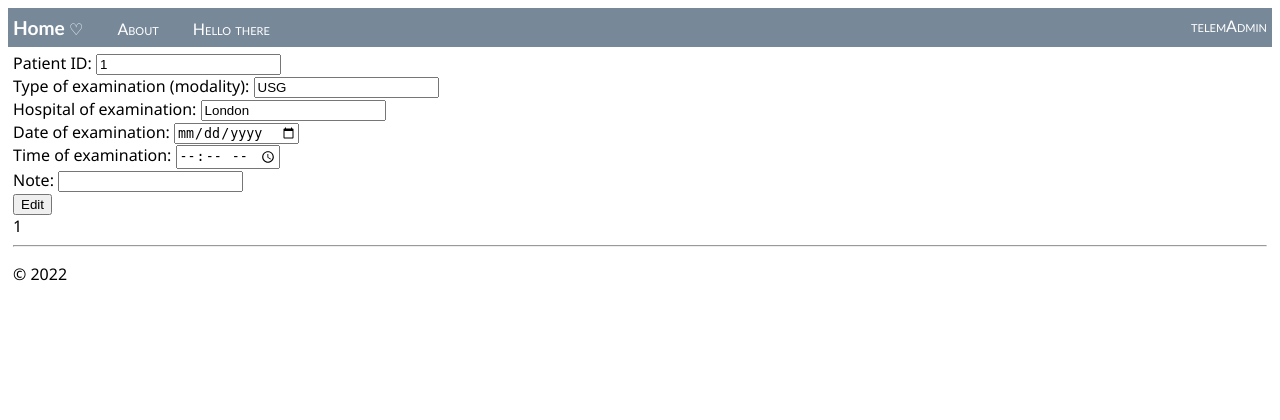
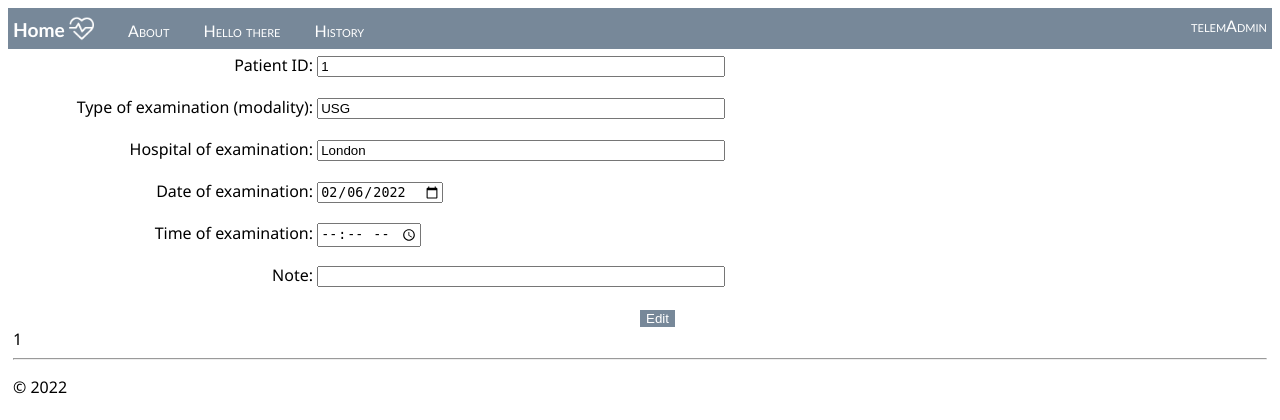
Before and after one commit to AnetaBn/Medical-Results-Portal, a Django app: page /wyniki/1/edit/2 in a window 1280 px wide. Shown: the top 420 px of the page. Run offline with Django 4.2, Linux system fonts and the light colour scheme; a user stored in the database is signed in; data comes from the database, SQL or seed files in the repository; both versions use the stored data as it was after the commit.

Commit message:
all utilities added

```diff
--- a/project_telem/settings.py
+++ b/project_telem/settings.py
@@ -126,7 +126,7 @@ USE_TZ = True
 # Static files (CSS, JavaScript, Images)
 # https://docs.djangoproject.com/en/4.1/howto/static-files/
 
-STATIC_URL = 'static/'
+STATIC_URL = 'wyniki/static/'
 
 # Default primary key field type
 # https://docs.djangoproject.com/en/4.1/ref/settings/#default-auto-field
--- a/static_collected/wyniki/site.css
+++ /dev/null
@@ -1,32 +0,0 @@
-.message {
-    font-weight: 600;
-    color: blue;
-}
-
-.navbar {
-    background-color: lightslategray;
-    font-size: 1em;
-    font-family: 'Trebuchet MS', 'Lucida Sans Unicode', 'Lucida Grande', 'Lucida Sans', Arial, sans-serif;
-    color: white;
-    padding: 8px 5px 8px 5px;
-}
-
-.navbar a {
-    text-decoration: none;
-    color: inherit;
-}
-
-.navbar-brand {
-    font-size: 1.2em;
-    font-weight: 600;
-}
-
-.navbar-item {
-    font-variant: small-caps;
-    margin-left: 30px;
-}
-
-.body-content {
-    padding: 5px;
-    font-family:'Segoe UI', Tahoma, Geneva, Verdana, sans-serif;
-}
--- a/wyniki/static/wyniki/site.css
+++ b/wyniki/static/wyniki/site.css
@@ -29,6 +29,12 @@
 .body-content {
     padding: 5px;
     font-family:'Segoe UI', Tahoma, Geneva, Verdana, sans-serif;
+}
+
+img{
+    width: 25px;
+    height: 25px;
+    vertical-align: bottom;
 }
 
 label {
--- a/wyniki/templates/wyniki/add_results.html
+++ b/wyniki/templates/wyniki/add_results.html
@@ -5,9 +5,7 @@ Add new result
 {% block content %}
         {% load static %}
         <link rel="stylesheet" type="text/css" href="{% static 'wyniki/site.css' %}" />
-    </head>
     <body>
-    <!-- <form action="/team_name_url/" method="post"> -->
     <form action="create_study" method="post">
         {% csrf_token %}
         <label for="patient_id">Patient ID: </label>
--- a/wyniki/templates/wyniki/edit_results.html
+++ b/wyniki/templates/wyniki/edit_results.html
@@ -5,9 +5,8 @@ Edit result
 {% block content %}
         {% load static %}
         <link rel="stylesheet" type="text/css" href="{% static 'wyniki/site.css' %}" />
-    </head>
     <body>
-    <form action="edit_study" method="post">
+    <form action="" method="post">
         {% csrf_token %}
         <label for="patient_id">Patient ID: </label>
         <input id="patient_id" type="text" name="patient_id" value={{ result.patient_id }} >
@@ -19,7 +18,7 @@ Edit result
         <input id="hospital" type="text" name="hospital" value={{ result.hospital }}>
         <br>
         <label for="date">Date of examination: </label>
-        <input id="date" type="date" name="date" value={{ result.study_date }}>
+        <input id="date" type="date" name="date" value={{ date }}>
         <br>
         <label for="time">Time of examination: </label>
         <input id="time" type="time" name="time" >
@@ -27,7 +26,7 @@ Edit result
         <label for="note">Note: </label>
         <input id="note" type="text" name="note" >
         <br>
-        <input type="submit" value="Edit">
+        <input type="submit" value="Edit" >
     </form>
     {{msg}}
     </body>
--- a/wyniki/templates/wyniki/layout.html
+++ b/wyniki/templates/wyniki/layout.html
@@ -1,3 +1,4 @@
+{% load static %}
 <!DOCTYPE html>
 <html>
 <head>
@@ -10,16 +11,17 @@
 <body>
 <div class="navbar">
     <a href="{% url 'home' %}" class="navbar-brand">Home</a>
-    <span class="home">&#9825;</span>
+    <a href="{% url 'home' %}" class="navbar-brand"><img src="../../static/wyniki/images/heart.png" alt="heart"></a>
     <a href="{% url 'about' %}" class="navbar-item">About</a>
     {% if user.is_authenticated %}
         <a href="{% url 'hello_there' user.username %}"  class="navbar-item">Hello there</a>
+        <a href="{% url 'history' user.username %}"  class="navbar-item">History</a>
+        {% if request.user.groups.all.0.name == 'Lekarze' %}
+            <a href="{% url 'add_results' user.username %}" class="navbar-item">Add new results</a>
+        {% endif %}
         <a style="float:right" class="navbar-item">{{ user.username }}</a>
-
     {% endif %}
-
     <a style="float:right" class="navbar-item"></a>
-
 </div>
 
 <div class="body-content">
--- a/wyniki/urls.py
+++ b/wyniki/urls.py
@@ -5,8 +5,8 @@ urlpatterns = [
     path("", views.home, name="home"),
     path("wyniki/<name>", views.hello_there, name="hello_there"),
     path("wyniki/<name>/add", views.add_results, name="add_results"),
+    path("wyniki/<name>/create_study", views.create_study, name="create_study"),
     path("wyniki/<name>/edit/<result_id>", views.edit_results, name="edit_results"),
-    path("wyniki/<name>/create_study", views.create_study, name="create_study"),
     path("wyniki/<name>/history", views.history, name="history"),
     path("about/", views.about, name="about"),
 ]
--- a/wyniki/views.py
+++ b/wyniki/views.py
@@ -1,7 +1,6 @@
-from django.shortcuts import render
+from django.shortcuts import render, redirect
 from django.utils.timezone import datetime
 from legacy.models import Doctor, Patient, Study
-
 
 # from .models import Doctor, Patient, Study
 
@@ -37,17 +36,30 @@ def add_results(request, name):
 
 def edit_results(request, name, result_id):
     edited_result = Study.objects.get(study_id=result_id)
+    result_date = str(edited_result.study_date)
 
+    if request.method == 'POST':
+        if request.POST.get('patient_id') and request.POST.get('hospital') and request.POST.get(
+                'date') and request.POST.get('type'):
+            edited_result.hospital = request.POST.get('hospital')
+            edited_result.study_date = request.POST.get('date')
+            edited_result.modality = request.POST.get('type')
+            edited_result.save()
+            msge = "Data updated to study table with id: " + str(edited_result.study_id)
+            result_date = str(edited_result.study_date)
+    else:
+        msge = name
     return render(
         request,
         'wyniki/edit_results.html',
         {
             'name': name,
-            'msg': name,
+            'msg': msge,
             'result': edited_result,
-
+            'date': result_date
         }
     )
+
 
 
 def create_study(request, name):
```
Also changed, not shown: wyniki/templates/wyniki/history.html (+0 -10 lines), db.sqlite3, wyniki/static/wyniki/images/heart.png (added).
